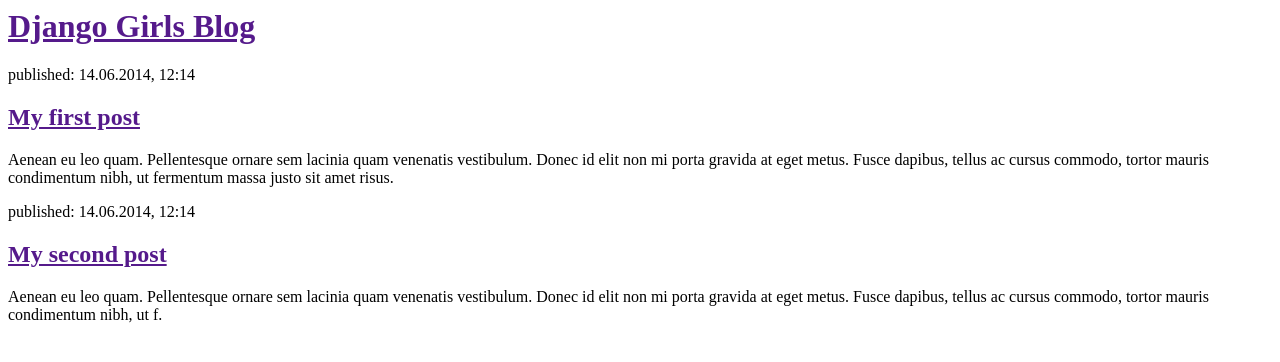
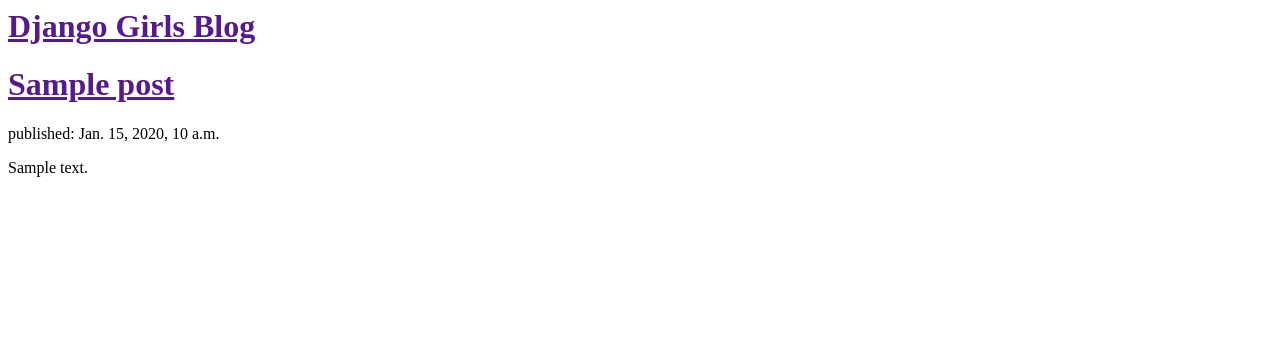
Before and after one commit to michaelNinh/my-first-blog, a Django app: template blog/templates/blog/post_list.html in a window 1280 px wide. Shown: the top 362 px of the page. Run offline with Django 3.2, Linux system fonts and the light colour scheme; the template is opened without the code that fills it: values that come from a table or form of the project are taken from there, others are empty; tables that the repository leaves empty hold one stand-in row (values such as "Sample post").

Commit message:
modified templates to display python data

```diff
--- a/blog/models.py
+++ b/blog/models.py
@@ -9,6 +9,7 @@ class Post(models.Model):
     #default attributes
     author = models.ForeignKey('auth.User')
     title = models.CharField(max_length= 200)
+    text = models.TextField()
     created_date = models.DateTimeField(
         default=timezone.now
     )
--- a/blog/templates/blog/post_list.html
+++ b/blog/templates/blog/post_list.html
@@ -9,16 +9,20 @@
 
 <!-- this is one div  -->
 
+    {% for post in posts %}
+
         <div>
-            <p>published: 14.06.2014, 12:14</p>
-            <h2><a href="">My first post</a></h2>
-            <p>Aenean eu leo quam. Pellentesque ornare sem lacinia quam venenatis vestibulum. Donec id elit non mi porta gravida at eget metus. Fusce dapibus, tellus ac cursus commodo, tortor mauris condimentum nibh, ut fermentum massa justo sit amet risus.</p>
+
+            <h1><a href="">{{ post.title }}</a> </h1>
+            <p>published: {{ post.published_date }}</p>
+            <p>{{ post.text|linebreaksbr }}</p>
+
         </div>
 
-        <div>
-            <p>published: 14.06.2014, 12:14</p>
-            <h2><a href="">My second post</a></h2>
-            <p>Aenean eu leo quam. Pellentesque ornare sem lacinia quam venenatis vestibulum. Donec id elit non mi porta gravida at eget metus. Fusce dapibus, tellus ac cursus commodo, tortor mauris condimentum nibh, ut f.</p>
-        </div>
+
+        {% endfor %}
+
+
+
     </body>
 </html>
--- a/blog/views.py
+++ b/blog/views.py
@@ -1,8 +1,12 @@
 from django.shortcuts import render
+from django.utils import timezone
+from .models import Post #connect Post model to this view code
 
 # Create your views here.
 
 
 
 def post_list(request): #take a request arguement
-    return render(request, 'blog/post_list.html', {}) #call render
+
+    posts = Post.objects.filter(published_date__lte=timezone.now()).order_by('published_date')
+    return render(request, 'blog/post_list.html', {'posts':posts}) #renders the request on the html page
```
Also changed, not shown: blog/migrations/0002_post_text.py (added).
